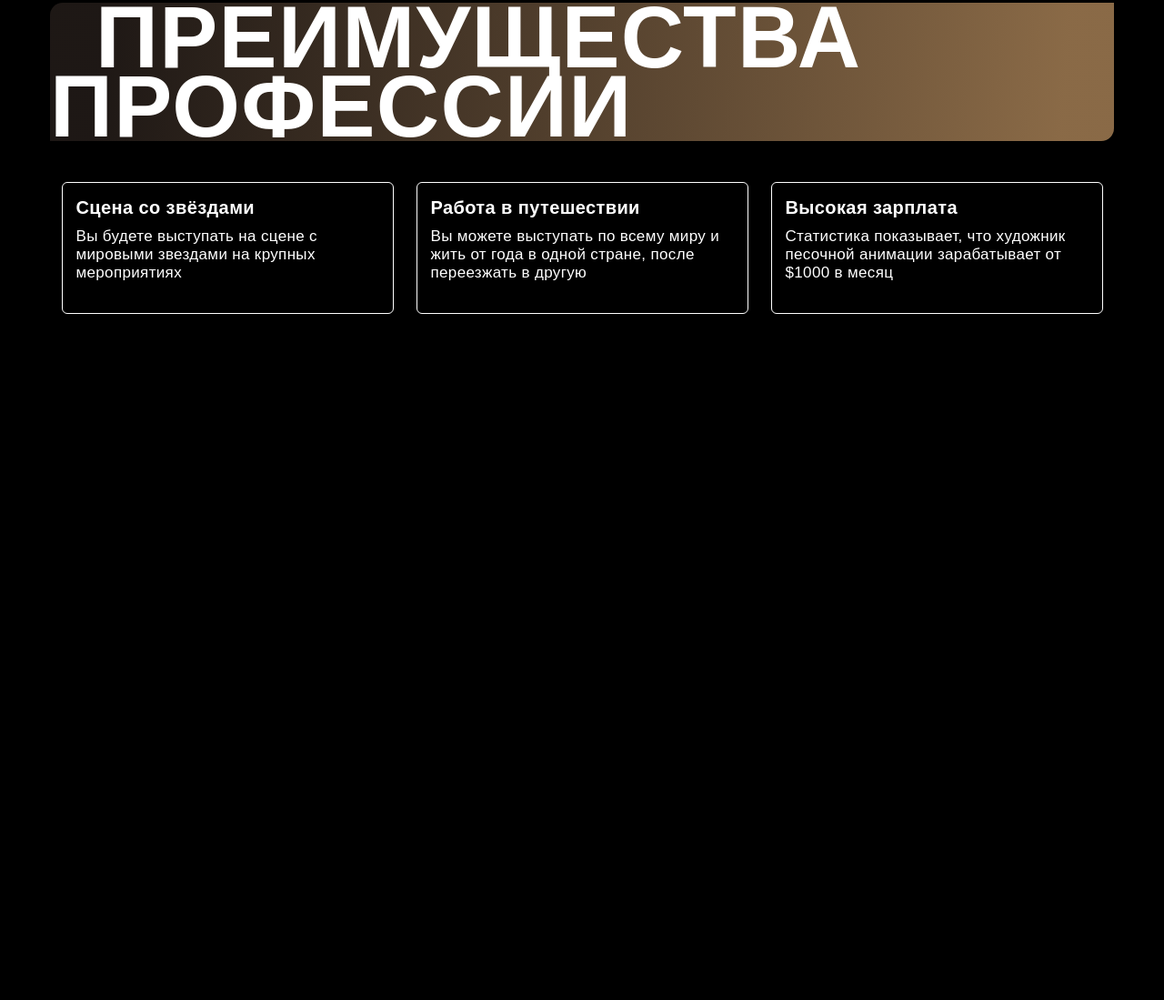
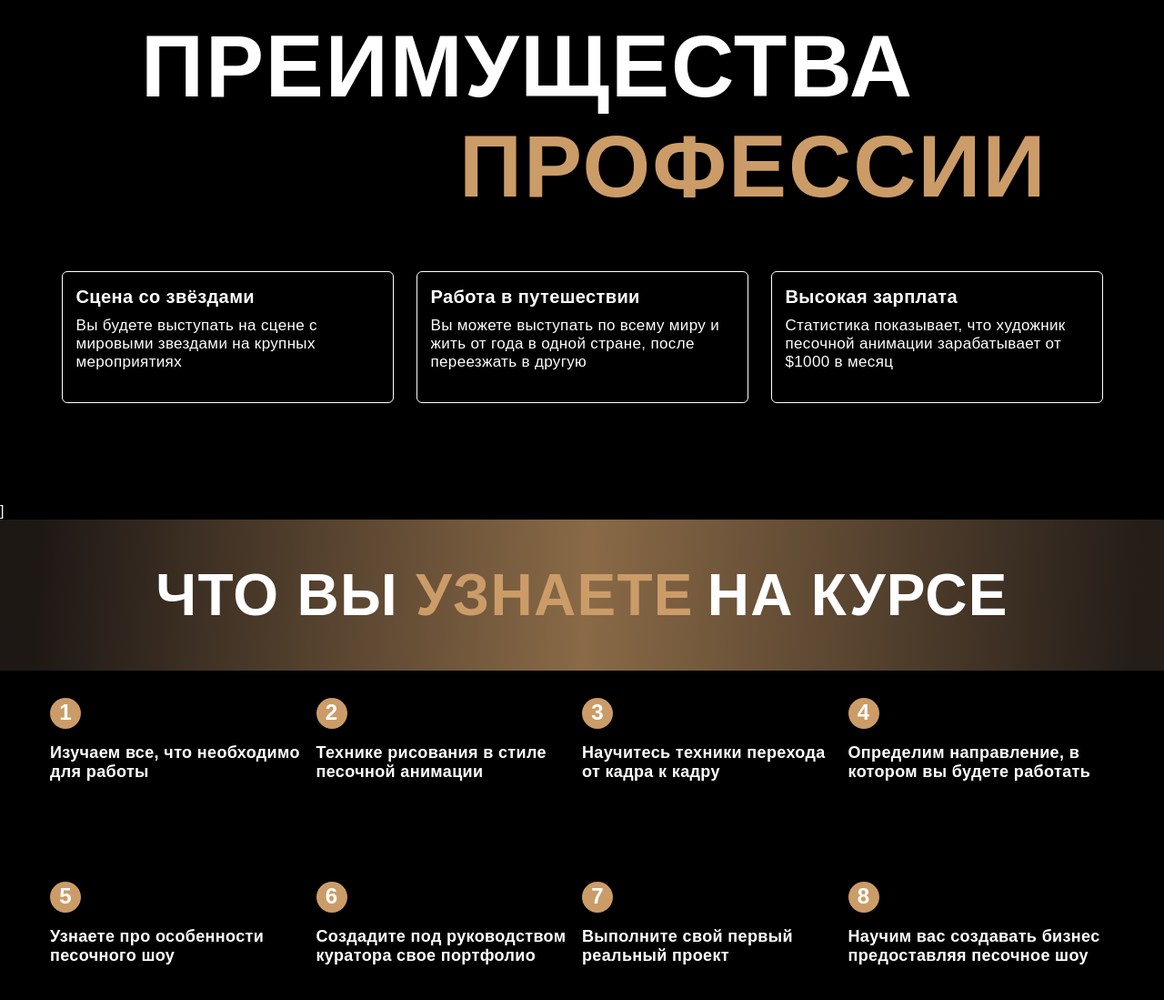
Before and after one commit to onusko228/sand, a plain HTML site: page index.html in a window 1280 px wide. Shown: the part 2078-3177 px from the top of the page at 91% size. Before the commit the page ends 2533 px from the top, so only its background shows below. Drawn offline with Linux system fonts and the light colour scheme.

Commit message:
added section know

```diff
--- a/index.html
+++ b/index.html
@@ -130,7 +130,23 @@
         </ul>
       </div>
     </section>
-    <section class="knowleges"></section>
+    <section class="know">]
+      <div class="know__wrapper">
+        <h2 class="know__title">что вы <span class="know__title-span">узнаете</span>на курсе</h2>
+      </div>
+      <div class="container">
+        <ul class="know__list">
+          <li class="know__item"><span class="know__item-number">1</span>Изучаем все, что необходимо для работы</li>
+          <li class="know__item"><span class="know__item-number">2</span>Технике рисования в стиле песочной анимации</li>
+          <li class="know__item"><span class="know__item-number">3</span>Научитесь техники перехода от кадра к кадру</li>
+          <li class="know__item"><span class="know__item-number">4</span>Определим направление, в котором вы будете работать</li>
+          <li class="know__item"><span class="know__item-number">5</span>Узнаете про особенности песочного шоу</li>
+          <li class="know__item"><span class="know__item-number">6</span>Создадите под руководством куратора свое портфолио</li>
+          <li class="know__item"><span class="know__item-number">7</span>Выполните свой первый реальный проект</li>
+          <li class="know__item"><span class="know__item-number">8</span>Научим вас создавать бизнес предоставляя песочное шоу</li>
+        </ul>
+      </div>
+    </section>
     <section class="mentors"></section>
     <section class="courses"></section>
     <section class="abilities"></section>
--- a/style.css
+++ b/style.css
@@ -173,11 +173,6 @@ ul {
   left: -50px;
   width: 999px;
   height: 175px;
-  background: linear-gradient(
-    94.4deg,
-    rgba(44, 35, 31, 0.68) 4.85%,
-    rgba(203, 156, 104, 0.68) 95.02%
-  );
   opacity: 0.68;
   box-shadow: 0px 4px 4px rgba(0, 0, 0, 0.25);
   backdrop-filter: blur(28px);
@@ -308,22 +303,22 @@ ul {
   padding: 110px 0px;
 }
 .benefits__wrapper {
-  background: linear-gradient(
-    94.4deg,
-    rgba(44, 35, 31, 0.68) 4.85%,
-    rgba(203, 156, 104, 0.68) 95.02%
-  );
   border-top-left-radius: 14px;
   border-bottom-right-radius: 14px;
   margin-bottom: 45px;
   font-weight: 600;
   font-size: 64px;
-  line-height: 76px;
-  letter-spacing: 0.02em;
   text-transform: uppercase;
+  padding: 15px 0 15px 50px;
 }
 .benefits__title {
   padding-left: 50px;
+  letter-spacing: 0.02em;
+}
+.benefits__title-text {
+  color: #cb9c68;
+  padding-left: 400px;
+  letter-spacing: 0.02em;
 }
 .benefits__list {
   display: flex;
@@ -354,3 +349,62 @@ ul {
   line-height: 20px;
   letter-spacing: 0.02em;
 }
+.know__wrapper {
+  background: linear-gradient(
+    93.26deg,
+    rgba(44, 35, 31, 0.68) 3.49%,
+    rgba(203, 156, 104, 0.68) 50.41%,
+    rgba(54, 43, 36, 0.68) 97.32%
+  );
+  padding: 45px 0;
+  text-align: center;
+}
+
+.know__title {
+  font-style: normal;
+  font-weight: 600;
+  font-size: 64px;
+  line-height: 76px;
+  letter-spacing: 0.02em;
+  text-transform: uppercase;
+}
+.know__title-span {
+  color: #cb9c68;
+  margin-right: 15px;
+}
+
+.know__list {
+  list-style: none;
+  padding-top: 30px;
+  margin-bottom: 95px;
+  display: grid;
+  grid-template-columns: repeat(4, 1fr);
+}
+.know__item:nth-last-child(-n + 4) {
+  margin-bottom: 0px;
+}
+.know__item {
+  position: relative;
+  max-width: 290px;
+  width: 100%;
+  padding-top: 50px;
+  margin-bottom: 110px;
+  font-weight: 600;
+  font-size: 18px;
+  line-height: 21px;
+  letter-spacing: 0.02em;
+}
+
+.know__item-number {
+  position: absolute;
+  background: #cb9c68;
+  width: 34px;
+  height: 34px;
+  border-radius: 50%;
+  top: 0;
+  left: 0;
+  font-weight: 600;
+  font-size: 24px;
+  text-align: center;
+  line-height: 32px;
+}
```
